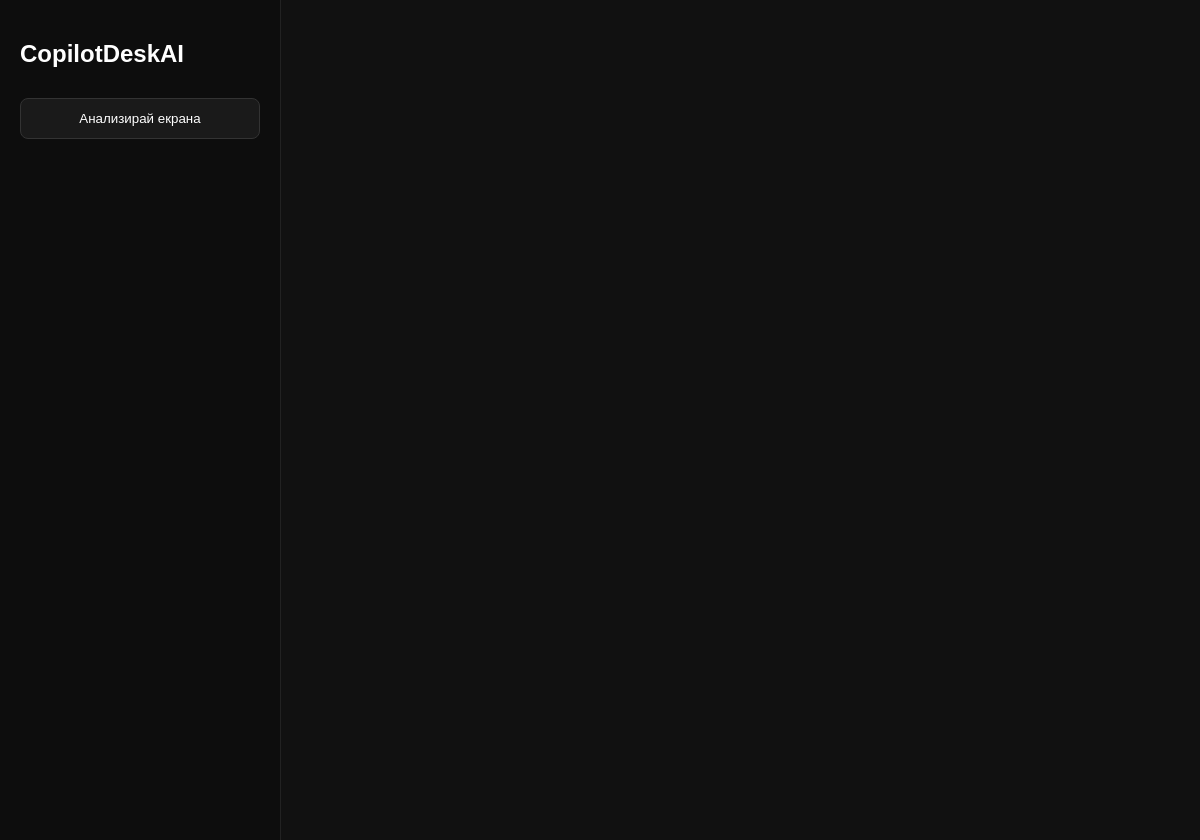
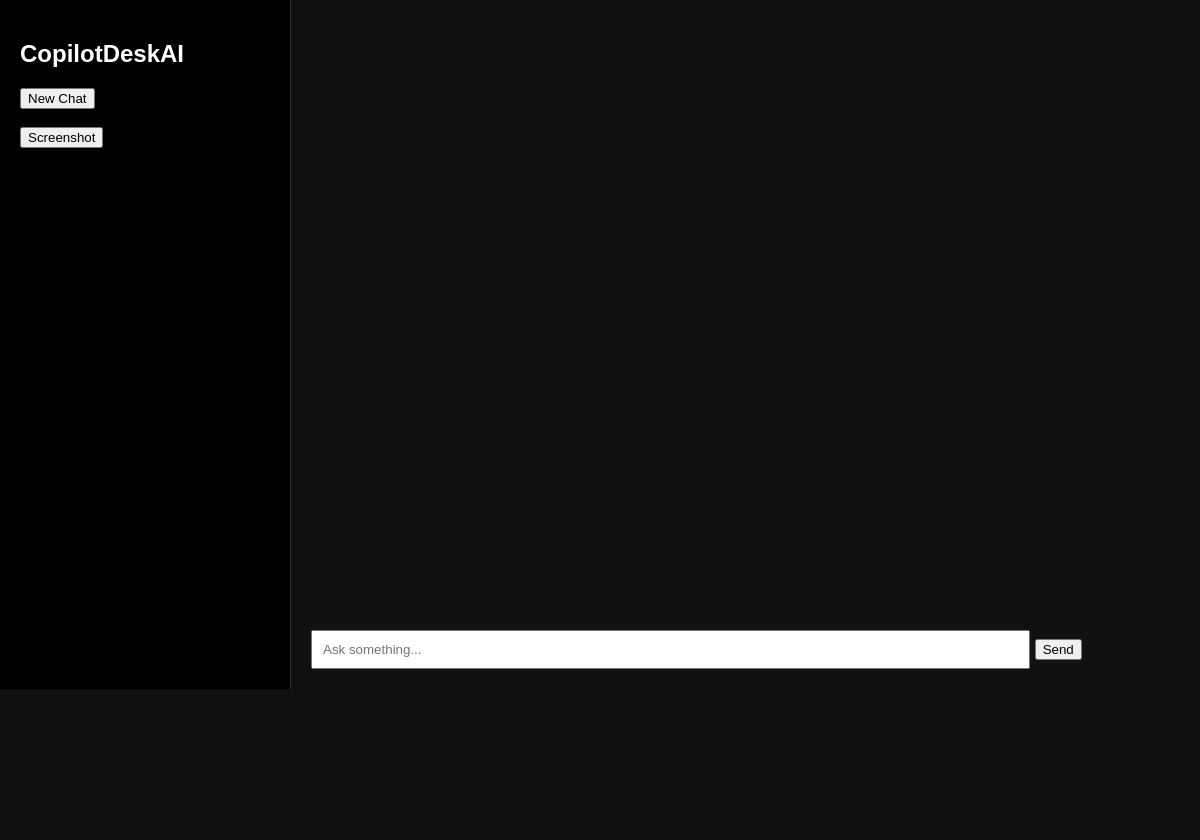
Before and after one commit to aleksandarpashomov-bit/CopilotDesk, an Electron app: page app/renderer/index.html in a window 1200 px wide. After the commit the page ends 800 px from the top, so only its background shows below. Drawn offline with Linux system fonts and the light colour scheme.

Commit message:
Update index.html

```diff
--- a/app/renderer/index.html
+++ b/app/renderer/index.html
@@ -5,41 +5,91 @@
     <title>CopilotDeskAI</title>
     <style>
         body {
+            background-color: #111;
+            color: white;
+            font-family: Arial, sans-serif;
             margin: 0;
-    padding: 0;
-    background: #111;
-    color: white;
-    font-family: Arial;
+            display: flex;
         }
-.sidebar {
-    width: 240px;
-    background: #0d0d0d;
-    height: 100vh;
-    border-right: 1px solid #222;
+        #sidebar {
+            width: 250px;
+            background: #000;
+            padding: 20px;
+            border-right: 1px solid #333;
+        }
+        #chat {
+            flex: 1;
             padding: 20px;
         }
-button {
-    background: #1a1a1a;
-    border: 1px solid #333;
-    color: white;
-    padding: 12px;
-    margin-top: 10px;
-    border-radius: 8px;
-    width: 100%;
-    cursor: pointer;
+        #messages {
+            height: 600px;
+            overflow-y: auto;
+            margin-bottom: 10px;
         }
-button:hover {
-    background: #272727;
+        .msg {
+            padding: 10px;
+            margin: 8px 0;
+            border-radius: 6px;
+        }
+        .user {
+            background: #1e88e5;
+        }
+        .bot {
+            background: #333;
         }
     </style>
 </head>
+<body>
 
-<body>
-<div class="sidebar">
+<div id="sidebar">
     <h2>CopilotDeskAI</h2>
-    <button onclick="analyzeScreen()">Анализирай екрана</button>
+    <button onclick="newChat()">New Chat</button><br><br>
+    <button onclick="takeScreenshot()">Screenshot</button>
 </div>
 
-<script src="renderer.js"></script>
+<div id="chat">
+    <div id="messages"></div>
+
+    <input id="input" placeholder="Ask something..." style="width:80%; padding:10px;">
+    <button onclick="send()">Send</button>
+</div>
+
+<script>
+    async function send() {
+        const input = document.getElementById("input");
+        if (!input.value) return;
+
+        addMessage(input.value, "user");
+
+        const reply = await window.api.sendMessage(input.value);
+        addMessage(reply, "bot");
+
+        input.value = "";
+    }
+
+    function addMessage(text, type) {
+        const box = document.getElementById("messages");
+        const div = document.createElement("div");
+        div.className = "msg " + type;
+        div.innerText = text;
+        box.appendChild(div);
+        box.scrollTop = box.scrollHeight;
+    }
+
+    async function takeScreenshot() {
+        addMessage("Taking screenshot…", "bot");
+        const result = await window.api.screenshot();
+
+        if (result)
+            addMessage("📸 Screenshot captured!", "bot");
+        else
+            addMessage("⚠ Unable to get screenshot.", "bot");
+    }
+
+    function newChat() {
+        document.getElementById("messages").innerHTML = "";
+    }
+</script>
+
 </body>
 </html>
```
Lines whose indentation alone changed are shown as unchanged.
